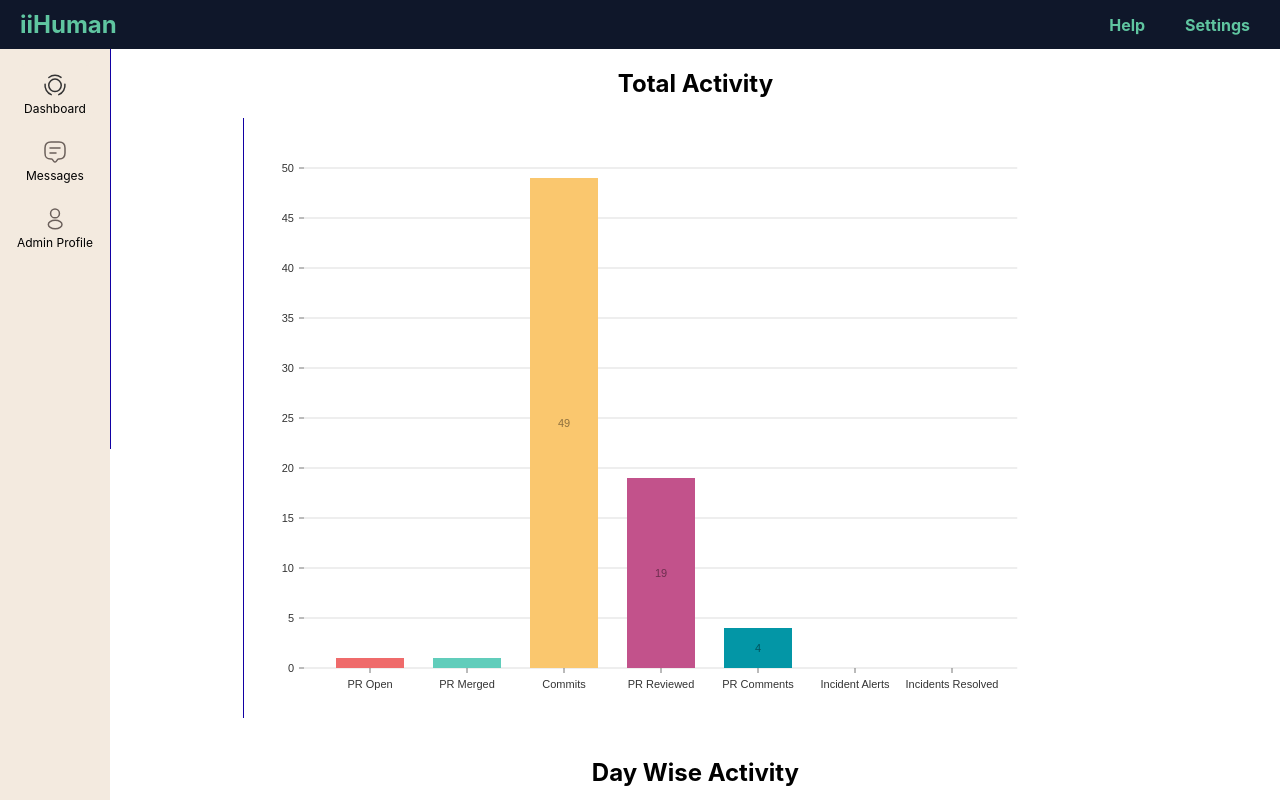
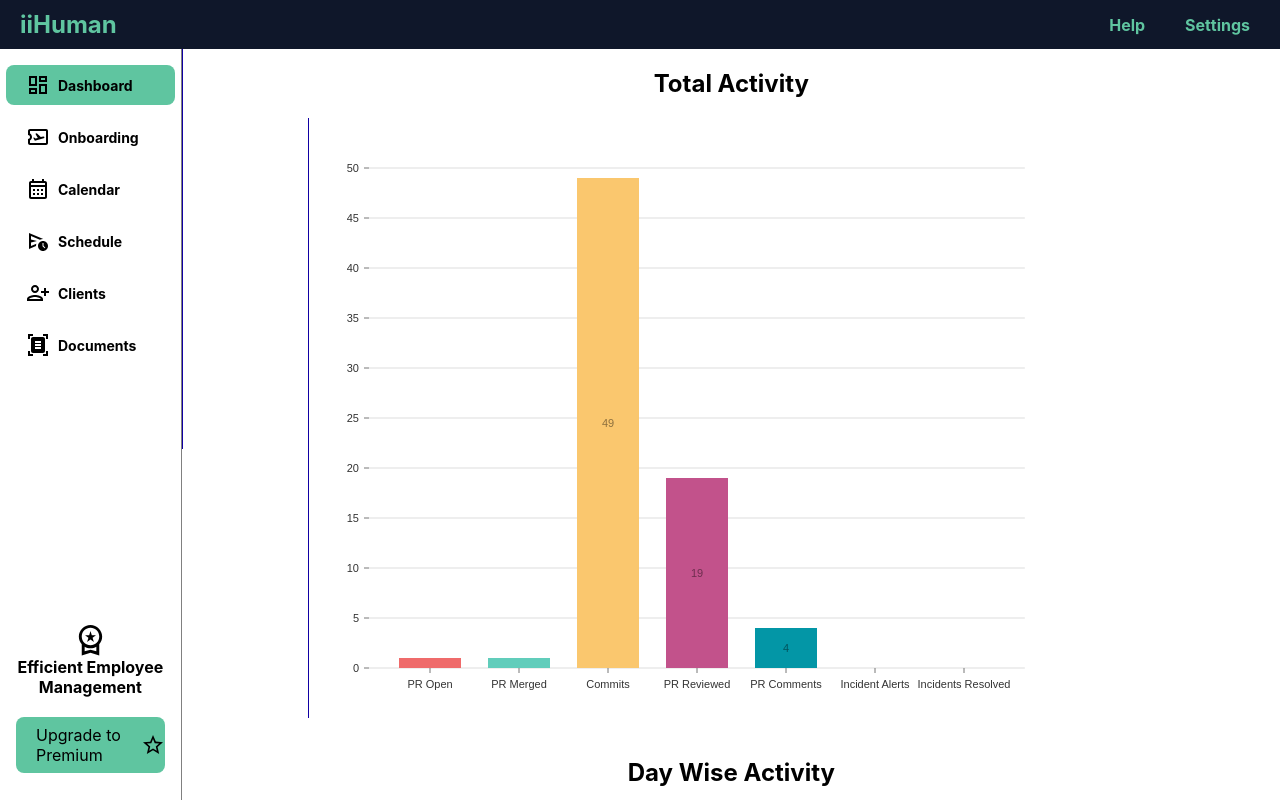
Before and after one commit to parikshitlfj12/employees-chart, a React (Create React App) app: page / in a window 1280 px wide. Shown: the top 800 px of the page. Built offline with nearby package versions, Linux system fonts and the light colour scheme; the HTML template or start-up script is replaced by a standard one.

Commit message:
add: sidebar styles and new UI

```diff
--- a/package.json
+++ b/package.json
@@ -3,6 +3,8 @@
   "version": "0.1.0",
   "private": true,
   "dependencies": {
+    "@emotion/styled": "^11.11.5",
+    "@mui/icons-material": "^5.15.19",
     "@nivo/bar": "^0.87.0",
     "@nivo/core": "^0.87.0",
     "@nivo/pie": "^0.87.0",
--- a/src/App.css
+++ b/src/App.css
@@ -10,7 +10,7 @@
 }
 
 .main-tab {
-  flex: .3;
+  flex: 0.8;
 }
 
 .chart-container {
--- a/src/components/sideBar/index.tsx
+++ b/src/components/sideBar/index.tsx
@@ -1,18 +1,18 @@
 import React, { useState } from "react";
 import "./sideBar.css";
-import Explore from "../../assets/Explore.svg";
-import Dashboard from "../../assets/message-text.svg";
-import Profile from "../../assets/Profile.svg";
-
+import { StarBorderOutlined, DashboardOutlined, CalendarMonthOutlined, ScheduleSendOutlined, DocumentScanner, PersonAddAlt, AirplaneTicketOutlined, WorkspacePremiumOutlined } from '@mui/icons-material';
 
 enum TABS {
-  MESSAGES = "MESSAGES",
+  ONBOARDING = "ONBOARDING",
   DASHBOARD = "DASHBOARD",
-  ADMIN_PROFILE = "ADMIN_PROFILE",
+  CALENDAR = "CALENDAR",
+  SCHEDULE = "SCHEDULE",
+  CLIENTS = "CLIENTS",
+  DOCUMENTS = "DOCUMENTS"
 }
 
 interface TabItemProps {
-  icon: string;
+  icon: React.ReactNode;
   label: string;
   isSelected: boolean;
   onClick: () => void;
@@ -25,7 +25,7 @@ const TabItem: React.FC<TabItemProps> = ({ icon, label, isSelected, onClick, isD
       className={`tab-item ${isSelected ? "selected" : ""} ${isDisabled ? "disabled" : ""}`}
       onClick={!isDisabled ? onClick : undefined}
     >
-      <img src={icon} alt="main menu" />
+      {icon}
       <div className="label">{label}</div>
     </div>
   );
@@ -35,29 +35,67 @@ const MainTab: React.FC = () => {
   const [selectedTab, setSelectedTab] = useState<TABS>(TABS.DASHBOARD);
 
   return (
-    <div className="main-tab-container">
+    <div className="main-container">
+      <div className="main-tab-inner-container">
 
         <TabItem
-        icon={Explore}
+          icon={<DashboardOutlined />}
           label="Dashboard"
           isSelected={selectedTab === TABS.DASHBOARD}
           onClick={() => setSelectedTab(TABS.DASHBOARD)}
         />
         <TabItem
-
-        icon={Dashboard}
-        label="Messages"
-        isSelected={selectedTab === TABS.MESSAGES}
-        onClick={() => setSelectedTab(TABS.MESSAGES)}
+          icon={<AirplaneTicketOutlined />}
+          label="Onboarding"
+          isSelected={selectedTab === TABS.ONBOARDING}
+          onClick={() => setSelectedTab(TABS.ONBOARDING)}
           isDisabled={true}
         />
         <TabItem
-        icon={Profile}
-        label="Admin Profile"
-        isSelected={selectedTab === TABS.ADMIN_PROFILE}
-        onClick={() => setSelectedTab(TABS.ADMIN_PROFILE)}
+          icon={<CalendarMonthOutlined />}
+          label="Calendar"
+          isSelected={selectedTab === TABS.CALENDAR}
+          onClick={() => setSelectedTab(TABS.CALENDAR)}
           isDisabled={true}
         />
+        <TabItem
+          icon={<ScheduleSendOutlined />}
+          label="Schedule"
+          isSelected={selectedTab === TABS.SCHEDULE}
+          onClick={() => setSelectedTab(TABS.SCHEDULE)}
+          isDisabled={true}
+        />
+        <TabItem
+          icon={<PersonAddAlt />}
+          label="Clients"
+          isSelected={selectedTab === TABS.CLIENTS}
+          onClick={() => setSelectedTab(TABS.CLIENTS)}
+          isDisabled={true}
+        />
+        <TabItem
+          icon={<DocumentScanner />}
+          label="Documents"
+          isSelected={selectedTab === TABS.DOCUMENTS}
+          onClick={() => setSelectedTab(TABS.DOCUMENTS)}
+          isDisabled={true}
+        />
+
+
+      </div>
+      <div className="premium-container">
+        <div style={{ display: "flex", flexDirection: "column", alignItems: "center", justifyContent: "center" }}>
+
+          <WorkspacePremiumOutlined fontSize="large" />
+          <div className="premium-label">Efficient Employee Management</div>
+
+        </div>
+        <div
+          className={`premium-button`}
+        >
+          <div className="label">Upgrade to Premium</div>
+          <StarBorderOutlined />
+        </div>
+      </div>
     </div>
   );
 };
--- a/src/components/sideBar/sideBar.css
+++ b/src/components/sideBar/sideBar.css
@@ -1,31 +1,36 @@
 /* MainTab.css */
 
-.main-tab-container {
-    height: calc(100vh - 32px);
+.main-container {
+  height: 91vh;
+  display: flex;
+  flex-direction: column;
+  justify-content: space-between;
+  border-right: 1px solid grey;
   padding: 16px;
+}
+
+.main-tab-inner-container {
   display: flex;
   flex-direction: column;
   justify-content: flex-start;
   align-items: center;
   gap: 12px;
-    background-color: #F3EADF;
 }
 
 .tab-item {
   width: 100%;
   margin: 0 8px;
-    padding: 8px 0 4px;
+  padding: 8px 0 8px 20px;
   display: flex;
-    flex-direction: column;
-    justify-content: center;
+  justify-content: flex-start;
   align-items: center;
-    gap: 4px;
+  gap: 8px;
   cursor: pointer;
   border-radius: 8px;
 }
 
 .tab-item.selected {
-    background-color: #F3EADF;
+  background-color: #5FC5A0;
 }
 
 .tab-item.disabled {
@@ -38,5 +43,32 @@
 }
 
 .tab-item .label {
-    font-size: 12px;
+  font-size: 14px;
+  font-weight: bold;
 }
+
+.premium-container {
+  margin-bottom: 20px;
+  display: "flex";
+  flex-direction: "column";
+  justify-content: center;
+  align-items: center;
+}
+
+.premium-label {
+  text-align: center;
+  font-size: 16px;
+  font-weight: bold;
+}
+
+.premium-button {
+  margin-top: 20px;
+  padding: 8px 0 8px 20px;
+  display: flex;
+  justify-content: flex-start;
+  align-items: center;
+  gap: 8px;
+  cursor: pointer;
+  border-radius: 8px;
+  background-color: #5FC5A0;
+}
```
Also changed, not shown: 1 other file (tests, documents, lock files or other folders). Lines whose indentation alone changed are shown as unchanged.
